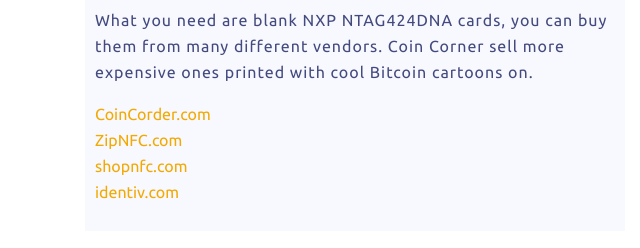
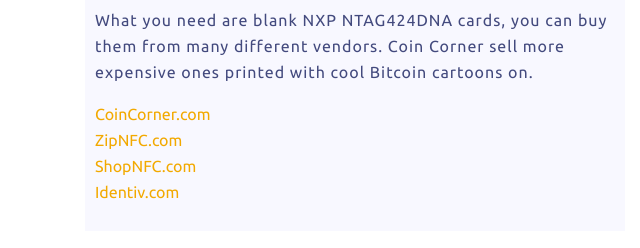
Before and after one commit to boltcard/boltcard.org, a plain HTML site: page index.html in a window 1280 px wide. Shown: the part 5278-5526 px from the top of the page, 0-640 px from the left. Drawn offline with Linux system fonts and the light colour scheme; a script that the page names is missing; a web font is replaced by a local one.

Commit message:
Update index.html

```diff
--- a/index.html
+++ b/index.html
@@ -352,10 +352,10 @@
                                  <p>What you need are blank NXP NTAG424DNA cards, you can buy them from many different vendors. Coin Corner sell more expensive ones printed with cool Bitcoin cartoons on.</p>
                                  <p>
                                     <ul>
-                                       <li><a href="https://www.coincorner.com/BuyTheBoltCard">CoinCorder.com</a></li>
+                                       <li><a href="https://www.coincorner.com/BuyTheBoltCard">CoinCorner.com</a></li>
                                        <li><a href="https://zipnfc.com/nfc-pvc-card-credit-card-size-ntag424-dna.html">ZipNFC.com</a></li>
-                                       <li><a href="https://www.shopnfc.com/en/nfc-stickers/313-588-nfc-stickers-ntag424-dna-29mm.html">shopnfc.com</a></li>
-                                       <li><a href="https://shop.identiv.com/collections/nfc-tags/products/printed-nxp-ntag-424-dna-tag-5-pack">identiv.com</a></li>
+                                       <li><a href="https://www.shopnfc.com/en/nfc-stickers/313-588-nfc-stickers-ntag424-dna-29mm.html">ShopNFC.com</a></li>
+                                       <li><a href="https://shop.identiv.com/collections/nfc-tags/products/printed-nxp-ntag-424-dna-tag-5-pack">Identiv.com</a></li>
                                     </ul>
                                  </p>
                               </div>
```
